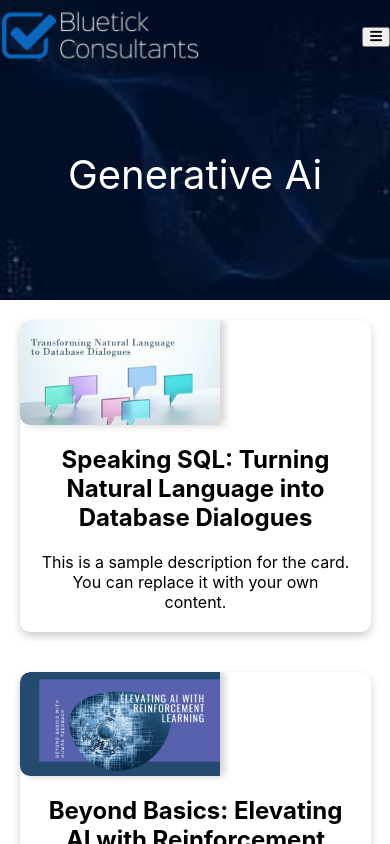
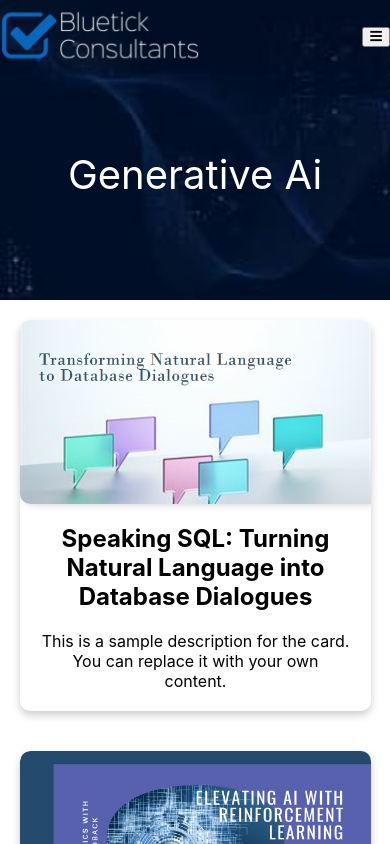
Before and after one commit to abhishekbathena/bluetick-consultants, a React (Create React App) app: page / in a window 390 px wide. Shown: the top 844 px of the page. Built offline with nearby package versions, Linux system fonts and the light colour scheme.

Commit message:
Update card.css

```diff
--- a/src/components/card.css
+++ b/src/components/card.css
@@ -109,10 +109,14 @@
         }
     }
 
-    @media screen and (max-width: 480px) {
+      @media screen and (max-width: 500px) {
         /* Adjust for mobile devices */
         .card {
             width: 90%;
+            flex-direction: column;
             /* Take up 90% of the container width */
         }
+        .card img {
+            width: 100%;
+        }
     }
```
